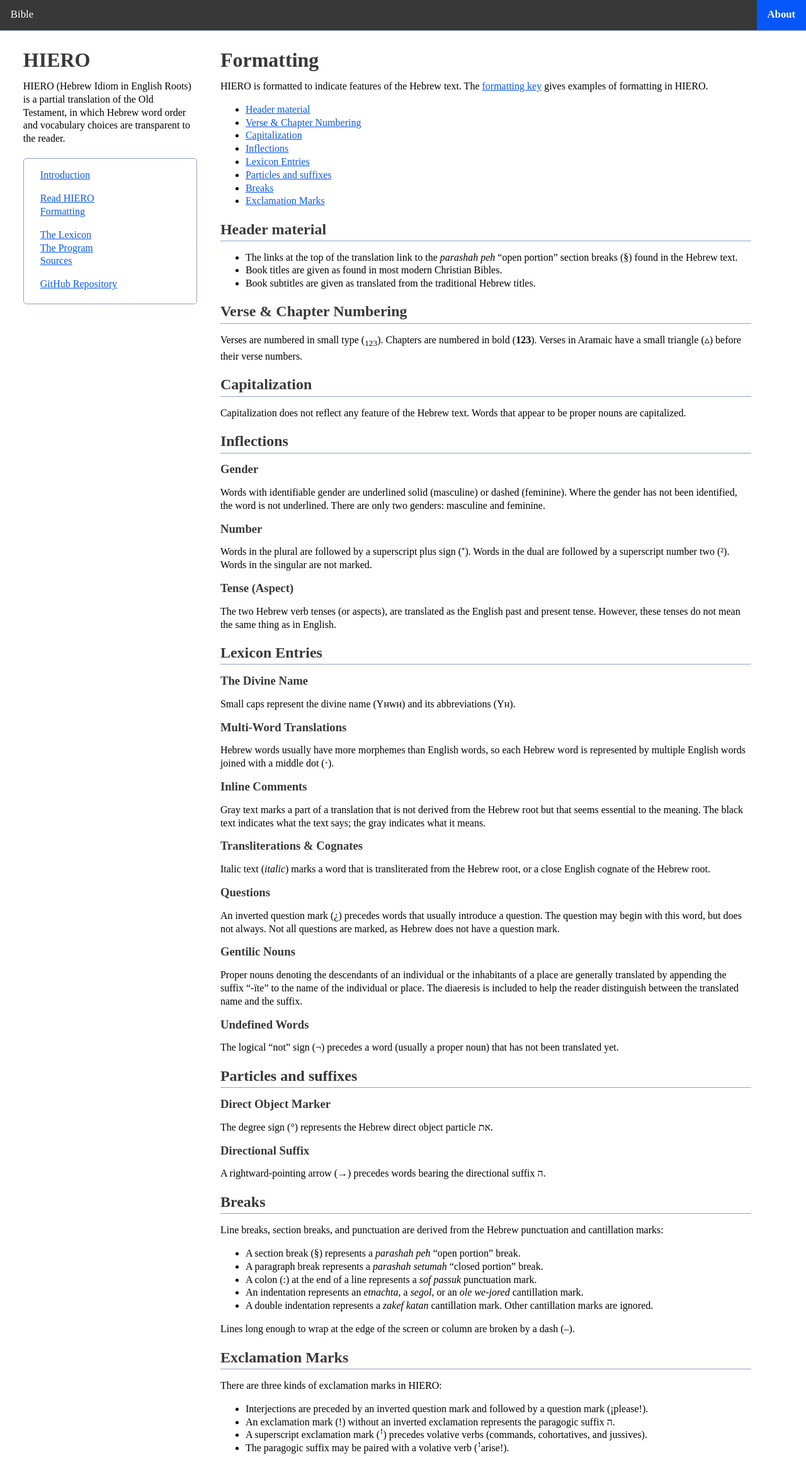
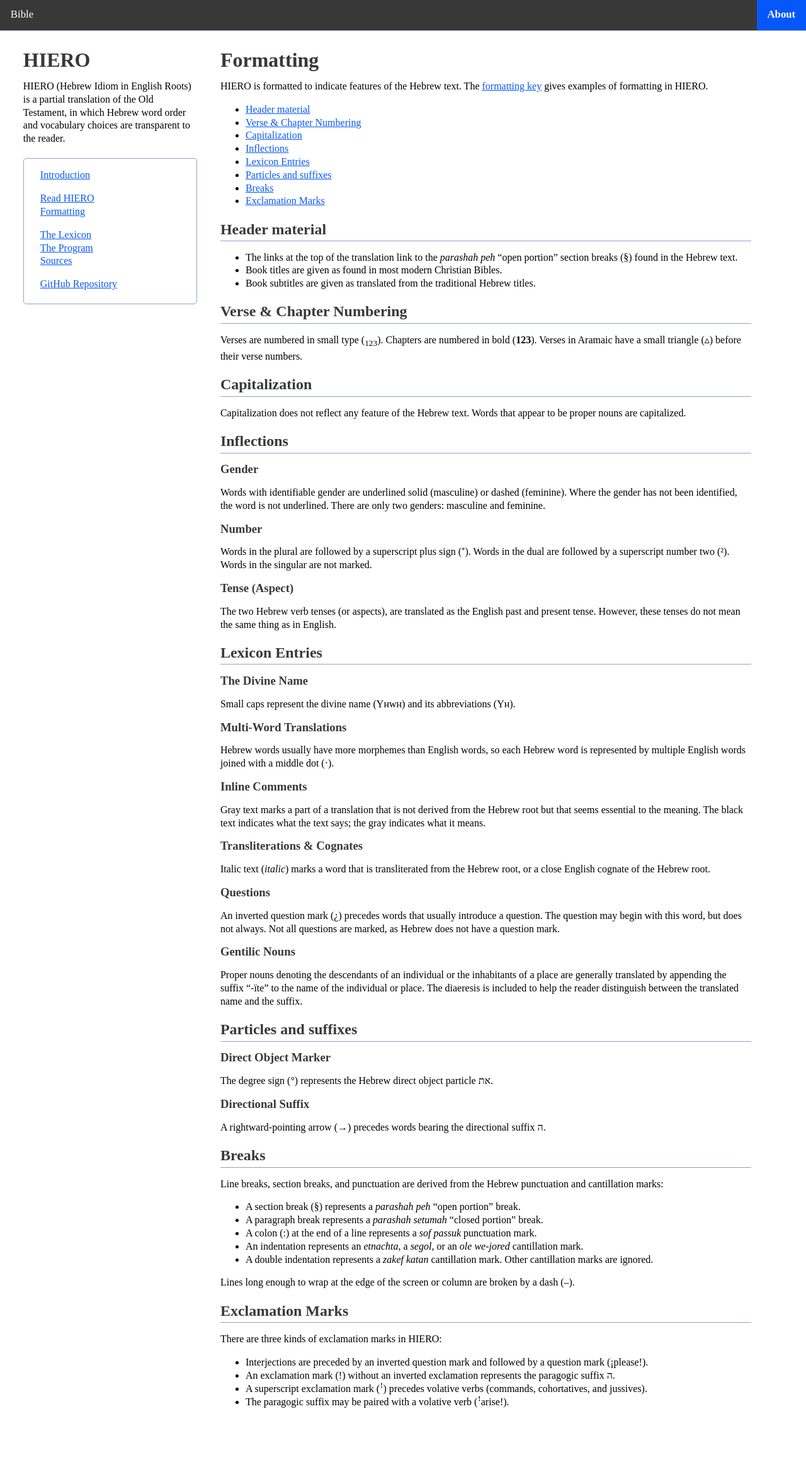
Before and after one commit to gfassero/HIERO, a Jekyll site: the page built from formatting.md, in a window 1280 px wide. Shown: the whole page at 63% size. Built offline with Jekyll 4.4.1, drawn with Linux system fonts in a browser that asks for light colours; our own code applies the rules of GitHub Pages for plain Markdown files.

Commit message:
Remove undefined lexicon flag ¬

```diff
--- a/formatting.md
+++ b/formatting.md
@@ -36,8 +36,6 @@ Italic text (*italic*) marks a word that is transliterated from the Hebrew root,
 An inverted question mark (¿) precedes words that usually introduce a question. The question may begin with this word, but does not always. Not all questions are marked, as Hebrew does not have a question mark.
 ### Gentilic Nouns
 Proper nouns denoting the descendants of an individual or the inhabitants of a place are generally translated by appending the suffix “-ïte” to the name of the individual or place. The diaeresis is included to help the reader distinguish between the translated name and the suffix.
-### Undefined Words
-The logical “not” sign (¬) precedes a word (usually a proper noun) that has not been translated yet.
 
 ## Particles and suffixes
 ### Direct Object Marker
```
